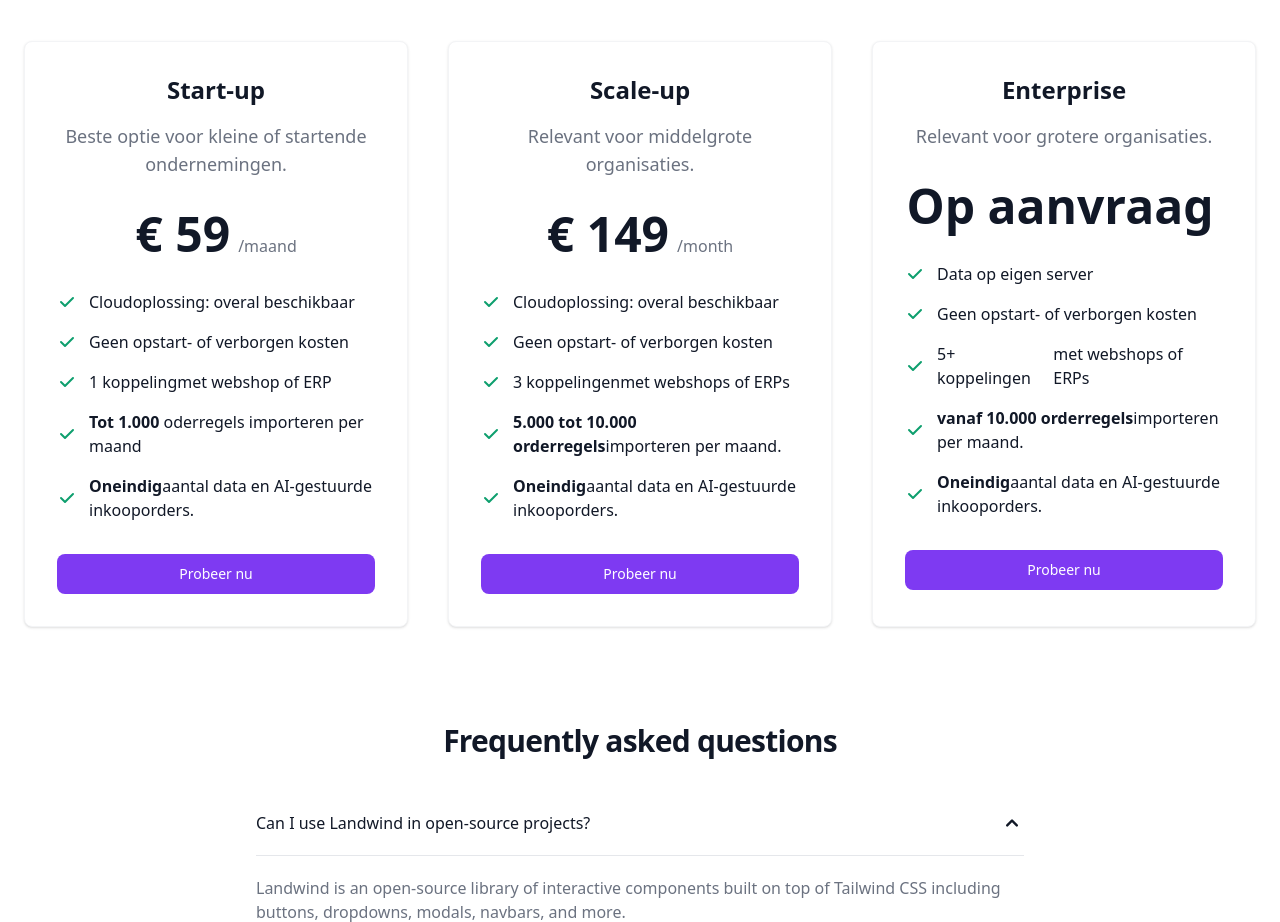
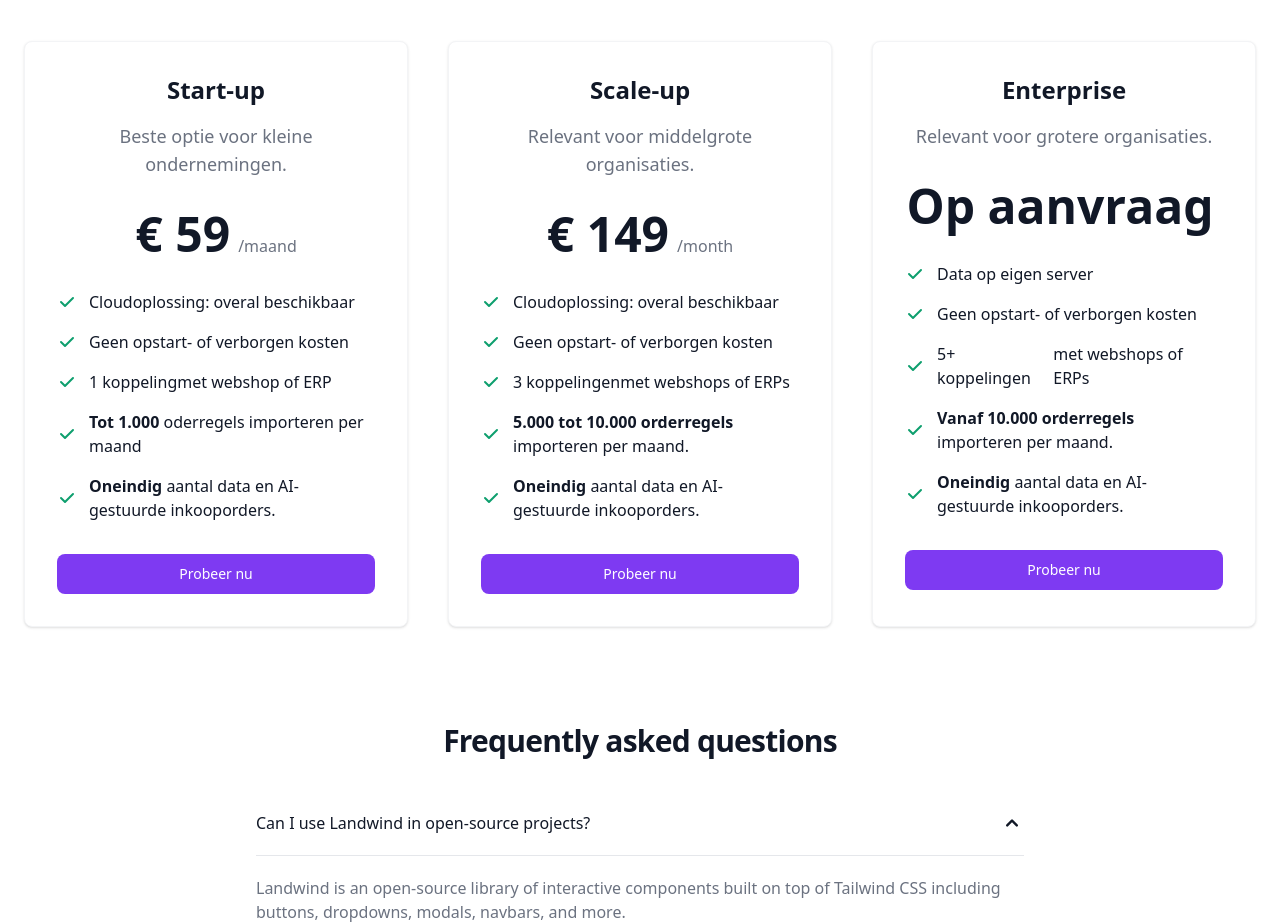
Before and after one commit to donskussennl/donskussennl.github.io, a website: page index.html in a window 1280 px wide. Shown: the part 2980-3902 px from the top of the page. Drawn offline with nearby package versions, Linux system fonts and the light colour scheme.

Commit message:
Update index.html

```diff
--- a/index.html
+++ b/index.html
@@ -314,7 +314,7 @@
                 <!-- Pricing Card -->
                 <div class="flex flex-col max-w-lg p-6 mx-auto text-center text-gray-900 bg-white border border-gray-100 rounded-lg shadow dark:border-gray-600 xl:p-8 dark:bg-gray-800 dark:text-white">
                     <h3 class="mb-4 text-2xl font-semibold">Start-up</h3>
-                    <p class="font-light text-gray-500 sm:text-lg dark:text-gray-400">Beste optie voor kleine of startende ondernemingen.</p>
+                    <p class="font-light text-gray-500 sm:text-lg dark:text-gray-400">Beste optie voor kleine ondernemingen.</p>
                     <div class="flex items-baseline justify-center my-8">
                         <span class="mr-2 text-5xl font-extrabold">€ 59</span>
                         <span class="text-gray-500 dark:text-gray-400">/maand</span>
@@ -344,7 +344,7 @@
                         <li class="flex items-center space-x-3">
                             <!-- Icon -->
                             <svg class="flex-shrink-0 w-5 h-5 text-green-500 dark:text-green-400" fill="currentColor" viewBox="0 0 20 20" xmlns="http://www.w3.org/2000/svg"><path fill-rule="evenodd" d="M16.707 5.293a1 1 0 010 1.414l-8 8a1 1 0 01-1.414 0l-4-4a1 1 0 011.414-1.414L8 12.586l7.293-7.293a1 1 0 011.414 0z" clip-rule="evenodd"></path></svg>
-                            <span><span class="font-semibold">Oneindig</span>aantal data en AI-gestuurde inkooporders.</span>
+                            <span><span class="font-semibold">Oneindig</span> aantal data en AI-gestuurde inkooporders.</span>
                         </li>
                     </ul>
                     <a href="#" class="text-white bg-purple-600 hover:bg-purple-700 focus:ring-4 focus:ring-purple-200 font-medium rounded-lg text-sm px-5 py-2.5 text-center dark:text-white  dark:focus:ring-purple-900">Probeer nu</a>
@@ -377,12 +377,12 @@
                         <li class="flex items-center space-x-3">
                             <!-- Icon -->
                             <svg class="flex-shrink-0 w-5 h-5 text-green-500 dark:text-green-400" fill="currentColor" viewBox="0 0 20 20" xmlns="http://www.w3.org/2000/svg"><path fill-rule="evenodd" d="M16.707 5.293a1 1 0 010 1.414l-8 8a1 1 0 01-1.414 0l-4-4a1 1 0 011.414-1.414L8 12.586l7.293-7.293a1 1 0 011.414 0z" clip-rule="evenodd"></path></svg>
-                            <span><span class="font-semibold">5.000 tot 10.000 orderregels</span>importeren per maand.</span>
+                            <span><span class="font-semibold">5.000 tot 10.000 orderregels</span> importeren per maand.</span>
                         </li>
                         <li class="flex items-center space-x-3">
                             <!-- Icon -->
                             <svg class="flex-shrink-0 w-5 h-5 text-green-500 dark:text-green-400" fill="currentColor" viewBox="0 0 20 20" xmlns="http://www.w3.org/2000/svg"><path fill-rule="evenodd" d="M16.707 5.293a1 1 0 010 1.414l-8 8a1 1 0 01-1.414 0l-4-4a1 1 0 011.414-1.414L8 12.586l7.293-7.293a1 1 0 011.414 0z" clip-rule="evenodd"></path></svg>
-                            <span><span class="font-semibold">Oneindig</span>aantal data en AI-gestuurde inkooporders.</span>
+                            <span><span class="font-semibold">Oneindig</span> aantal data en AI-gestuurde inkooporders.</span>
                         </li>
                     </ul>
                     <a href="#" class="text-white bg-purple-600 hover:bg-purple-700 focus:ring-4 focus:ring-purple-200 font-medium rounded-lg text-sm px-5 py-2.5 text-center dark:text-white  dark:focus:ring-purple-900">Probeer nu</a>
@@ -414,12 +414,12 @@
                         <li class="flex items-center space-x-3">
                             <!-- Icon -->
                             <svg class="flex-shrink-0 w-5 h-5 text-green-500 dark:text-green-400" fill="currentColor" viewBox="0 0 20 20" xmlns="http://www.w3.org/2000/svg"><path fill-rule="evenodd" d="M16.707 5.293a1 1 0 010 1.414l-8 8a1 1 0 01-1.414 0l-4-4a1 1 0 011.414-1.414L8 12.586l7.293-7.293a1 1 0 011.414 0z" clip-rule="evenodd"></path></svg>
-                            <span><span class="font-semibold">vanaf 10.000 orderregels</span>importeren per maand.</span>
+                            <span><span class="font-semibold">Vanaf 10.000 orderregels</span> importeren per maand.</span>
                         </li>
                         <li class="flex items-center space-x-3">
                             <!-- Icon -->
                             <svg class="flex-shrink-0 w-5 h-5 text-green-500 dark:text-green-400" fill="currentColor" viewBox="0 0 20 20" xmlns="http://www.w3.org/2000/svg"><path fill-rule="evenodd" d="M16.707 5.293a1 1 0 010 1.414l-8 8a1 1 0 01-1.414 0l-4-4a1 1 0 011.414-1.414L8 12.586l7.293-7.293a1 1 0 011.414 0z" clip-rule="evenodd"></path></svg>
-                            <span><span class="font-semibold">Oneindig</span>aantal data en AI-gestuurde inkooporders.</span>
+                            <span><span class="font-semibold">Oneindig</span> aantal data en AI-gestuurde inkooporders.</span>
                         </li>
                     </ul>
                     <a href="#" class="text-white bg-purple-600 hover:bg-purple-700 focus:ring-4 focus:ring-purple-200 font-medium rounded-lg text-sm px-5 py-2.5 text-center dark:text-white  dark:focus:ring-purple-900">Probeer nu</a>
```
